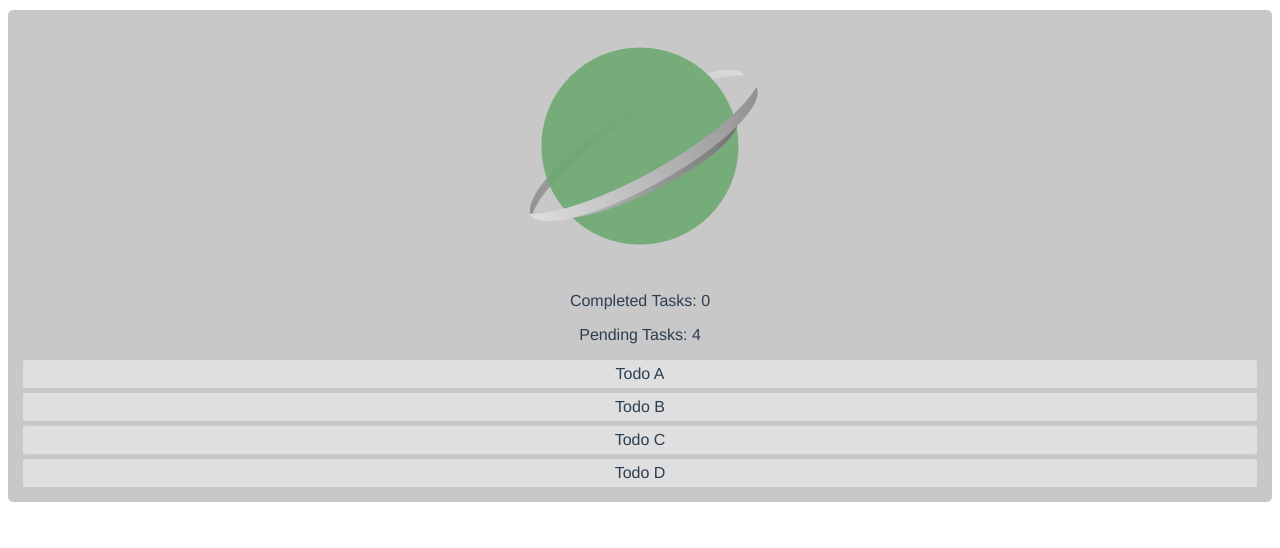
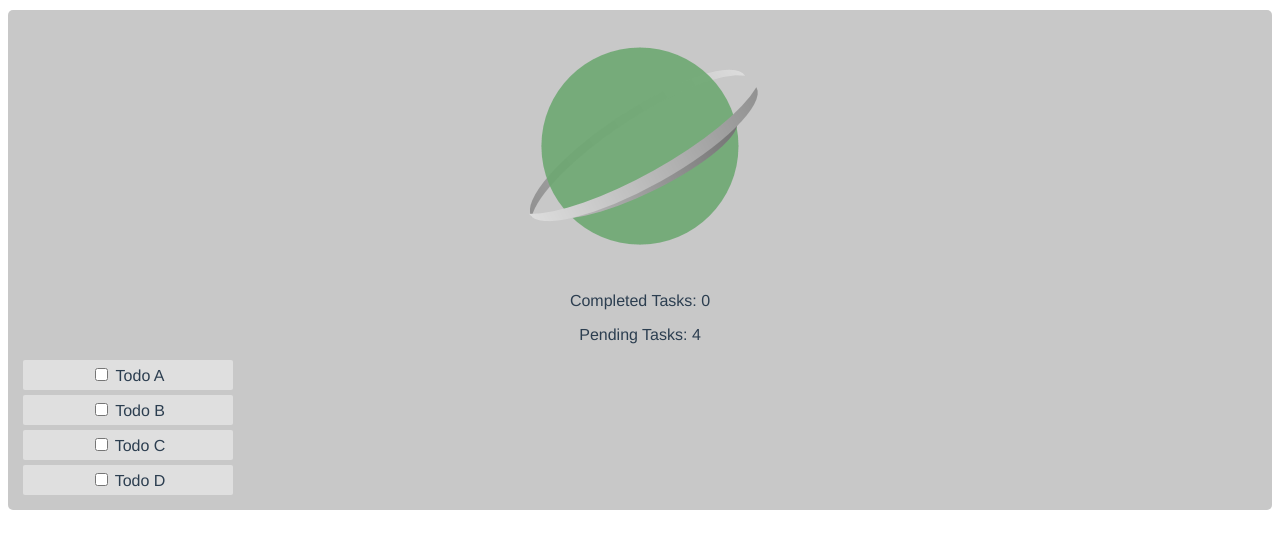
Before and after one commit to Trymunx/Plannit, a Vue app: page / in a window 1280 px wide. Shown: the top 548 px of the page. Built offline with nearby package versions, Linux system fonts and the light colour scheme.

Commit message:
Add checkbox for marking as complete

```diff
--- a/src/components/Todo.vue
+++ b/src/components/Todo.vue
@@ -1,5 +1,6 @@
 <template>
   <div class="todo">
+    <input type="checkbox" v-model="todo.done">
     {{todo.title}}
   </div>
 </template>
@@ -16,5 +17,6 @@ export default {
   margin: 5px;
   border-radius: 2px;
   background-color: #dfdfdf;
+  width: 200px;
 }
 </style>
```
